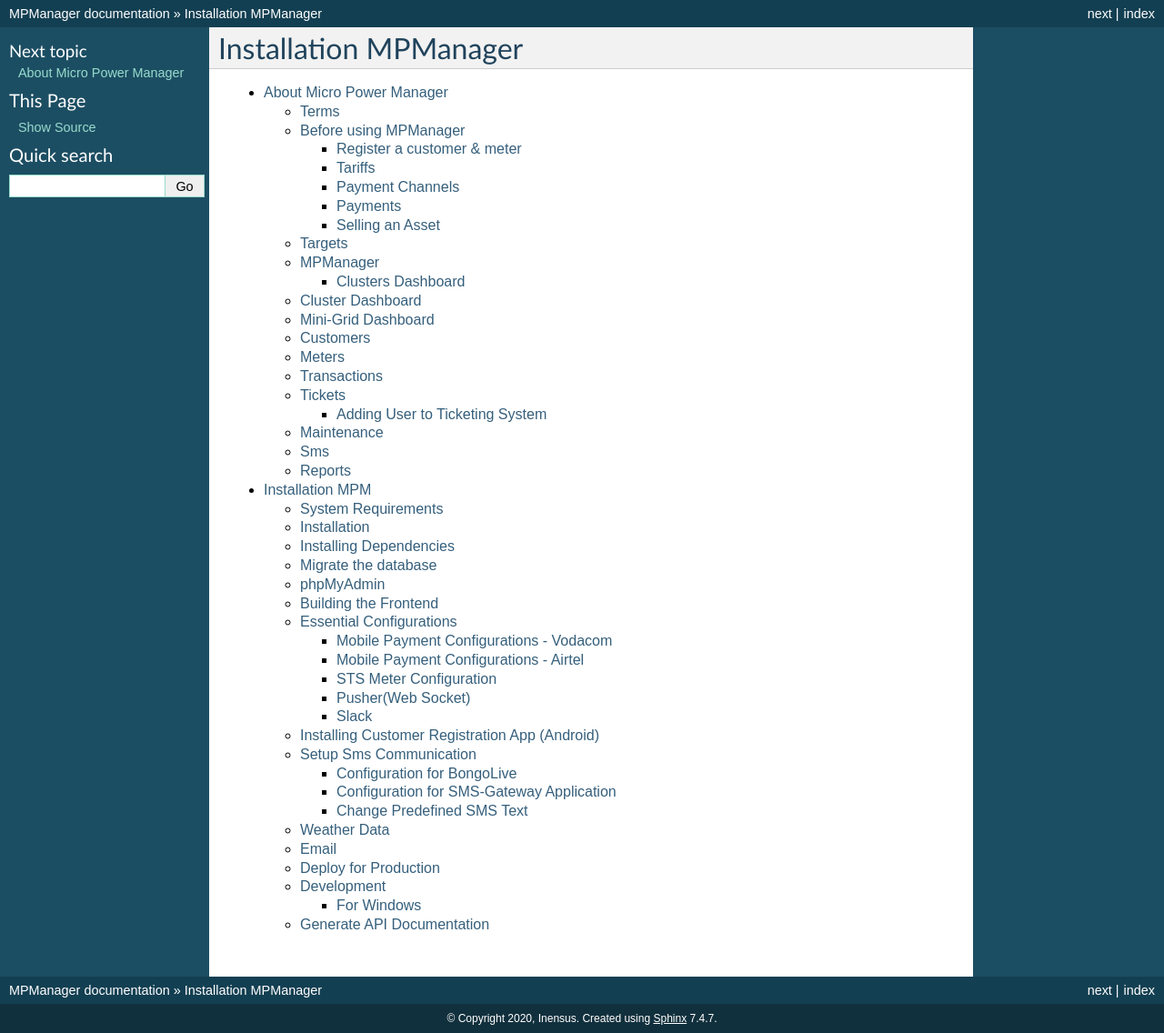
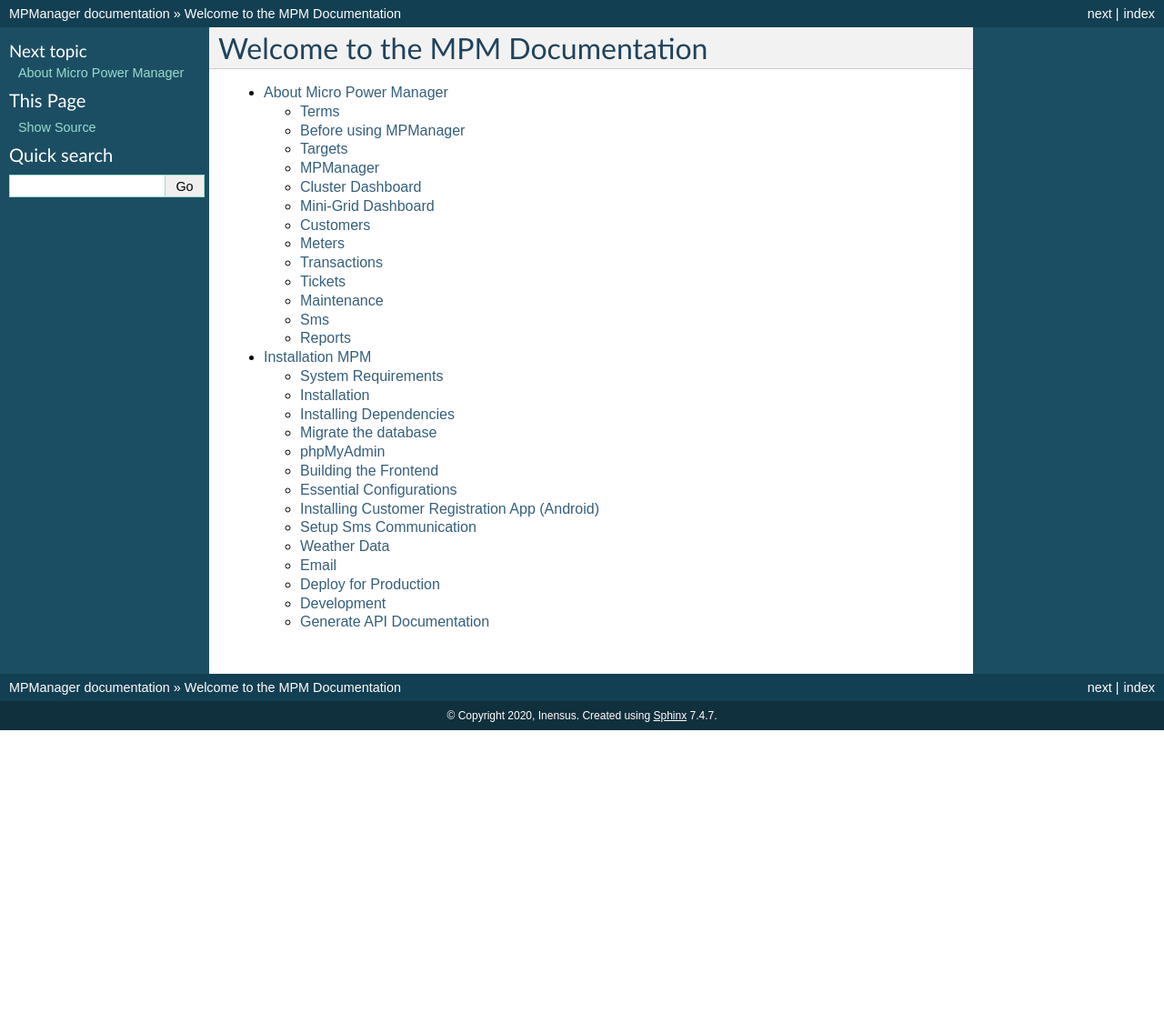
Before and after one commit to buralp/readthedocs, a Sphinx documentation site: the page built from docs/source/index.rst, in a window 1280 px wide. Shown: the whole page at 91% size. Built offline with Sphinx 7.4.7, drawn with Linux system fonts in a browser that asks for light colours; after the commit the page ends 900 px from its top, so only the background shows below that.

Commit message:
editing config.py

```diff
--- a/docs/source/conf.py
+++ b/docs/source/conf.py
@@ -39,12 +39,15 @@
 # Usually you set "language" from the command line for these cases.
 language = 'en'
 
+
+
 # List of patterns, relative to source directory, that match files and
 # directories to ignore when looking for source files.
 # This pattern also affects html_static_path and html_extra_path.
-exclude_patterns = ['about','installation']
+exclude_patterns = []
 
-
+# The master toctree document.
+master_doc = 'index'
 # -- Options for HTML output -------------------------------------------------
 
 # The theme to use for HTML and HTML Help pages.  See the documentation for
--- a/docs/source/index.rst
+++ b/docs/source/index.rst
@@ -1,8 +1,8 @@
-Installation MPManager
+Welcome to the MPM Documentation
 =============================
 
 .. toctree::
-    :maxdepth: 3
+    :maxdepth: 2
 
     about
     installation
```
